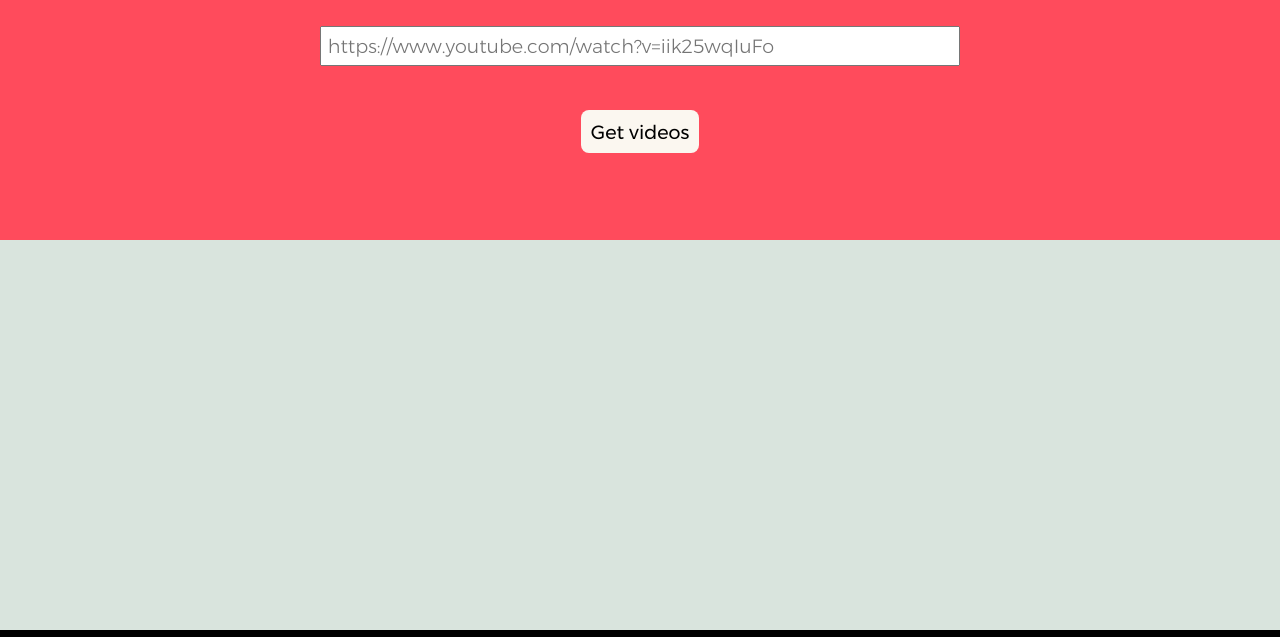
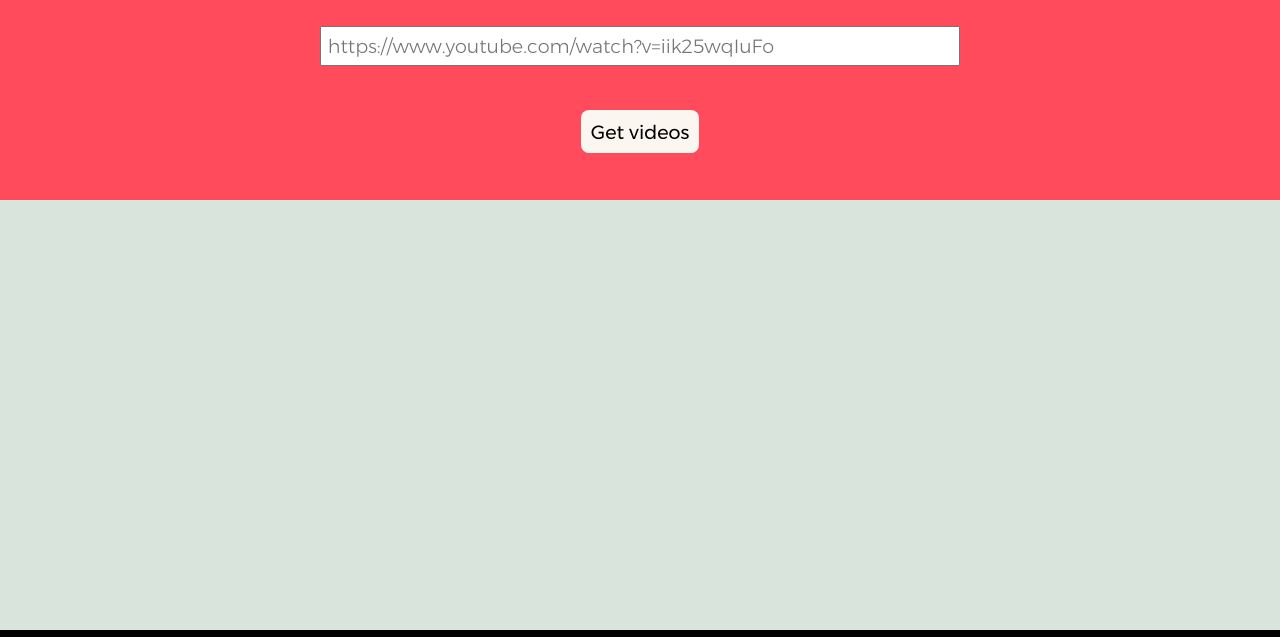
Before and after one commit to SrikarKSV/MultiTube, a plain HTML site: page frontend/index.html in a window 1280 px wide. Shown: the part 120-757 px from the top of the page. Drawn offline with Linux system fonts and the light colour scheme.

Commit message:
🐛 FIX: Changed unit because of viewport problem.

```diff
--- a/frontend/style.css
+++ b/frontend/style.css
@@ -34,7 +34,7 @@
   display: flex;
   flex-direction: column;
   align-items: center;
-  height: 45vh;
+  height: 20rem;
 }
 
 .github-code {
@@ -89,7 +89,7 @@
 
 /******************************* Main *******************************/
 .main-container {
-  min-height: calc(100vh - 45vh);
+  min-height: calc(100vh - 20rem);
   display: flex;
   flex-direction: column;
   justify-content: space-between;
```
